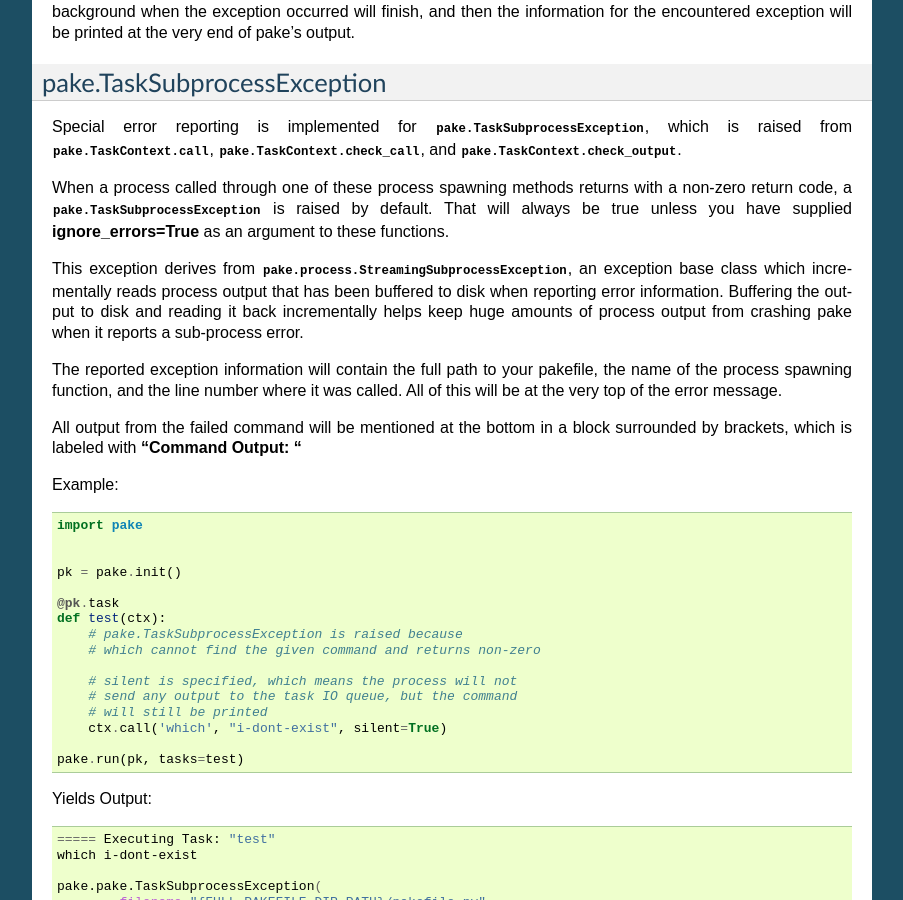
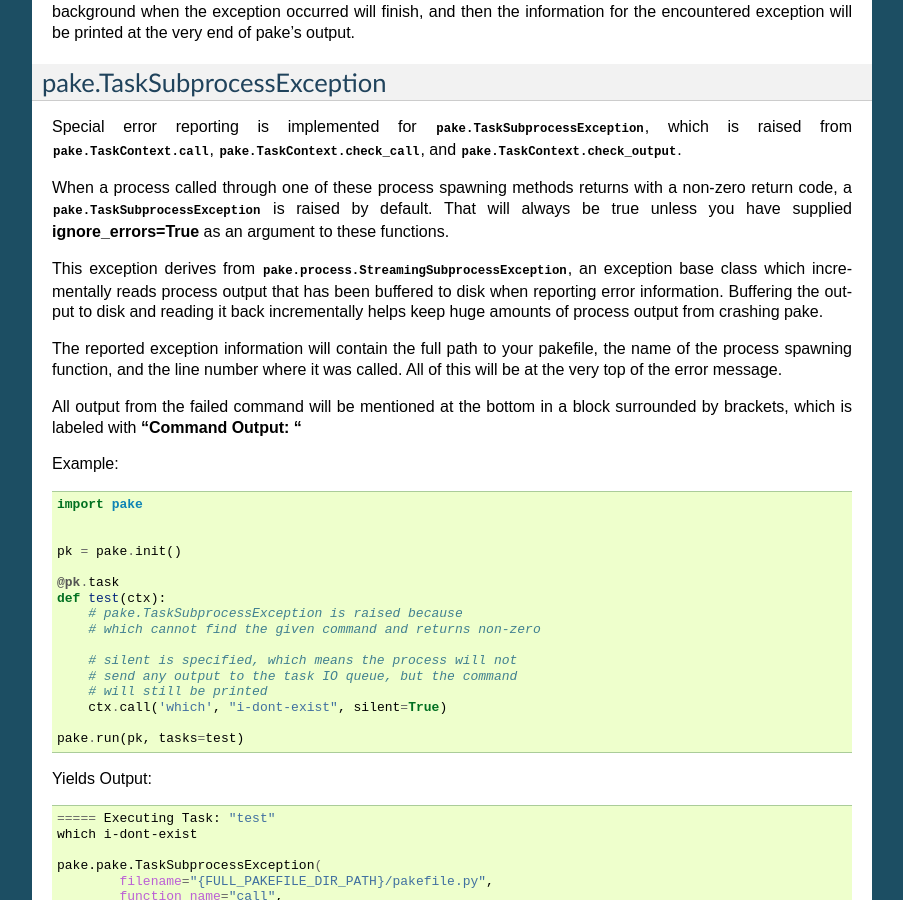
Before and after one commit to Teriks/pake, a Sphinx documentation site: the page built from docs/source/taskexceptions.rst, in a window 1280 px wide and 900 px high, scrolled down 920 px. Shown: the whole window, without its empty margins (198-1101 px from the left). Built offline with Sphinx 7.4.7, drawn with Linux system fonts in a browser that asks for light colours.

Commit message:
Small amendment to taskexceptions.rst doc page

```diff
--- a/docs/source/taskexceptions.rst
+++ b/docs/source/taskexceptions.rst
@@ -76,7 +76,7 @@ supplied **ignore_errors=True** as an argument to these functions.
 This exception derives from :py:exc:`pake.process.StreamingSubprocessException`, an exception
 base class which incrementally reads process output that has been buffered to disk when reporting
 error information.  Buffering the output to disk and reading it back incrementally helps keep huge
-amounts of process output from crashing pake when it reports a sub-process error.
+amounts of process output from crashing pake.
 
 The reported exception information will contain the full path to your pakefile, the name of the process
 spawning function, and the line number where it was called.  All of this will be at the very top of the
```
